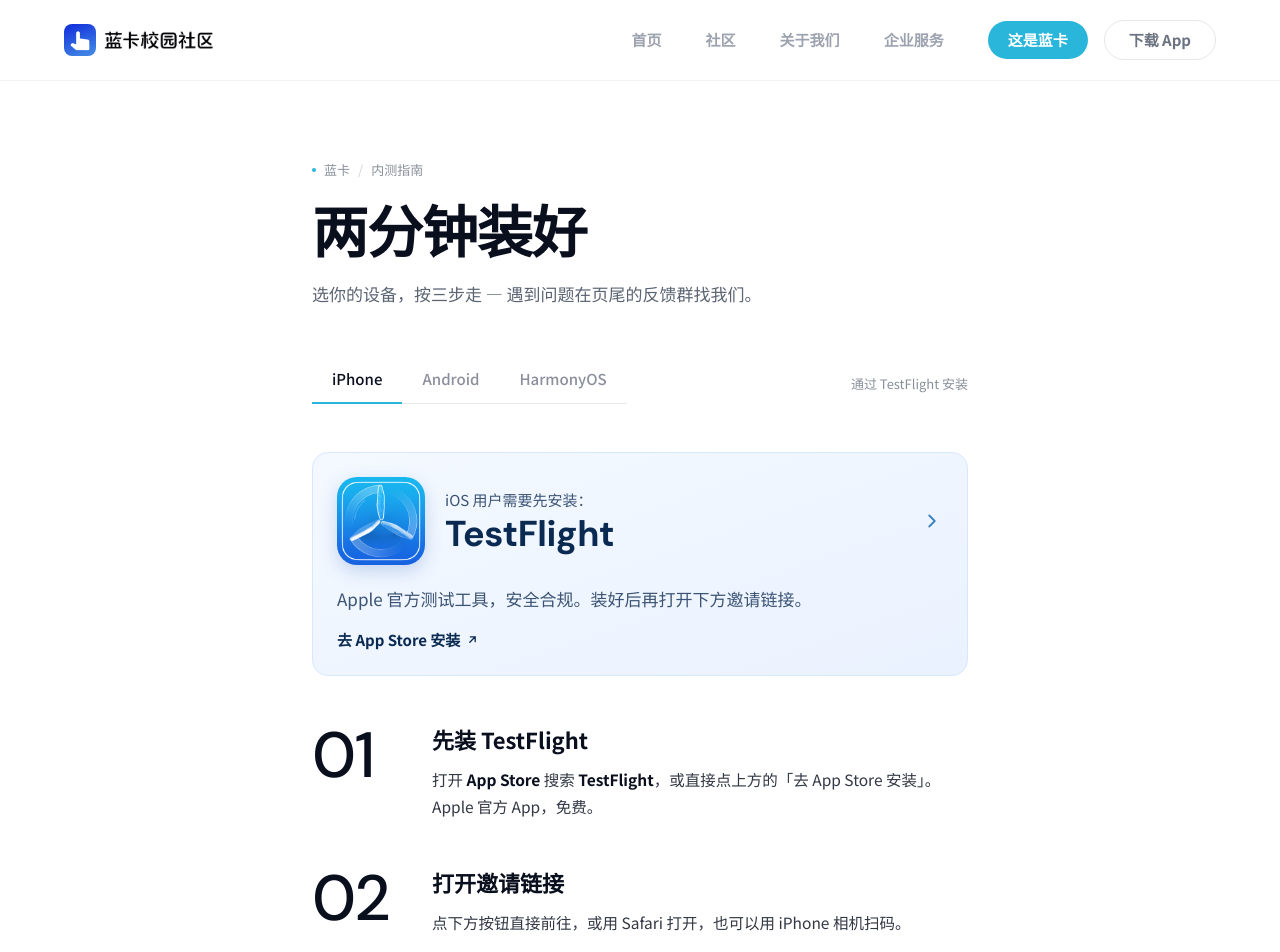
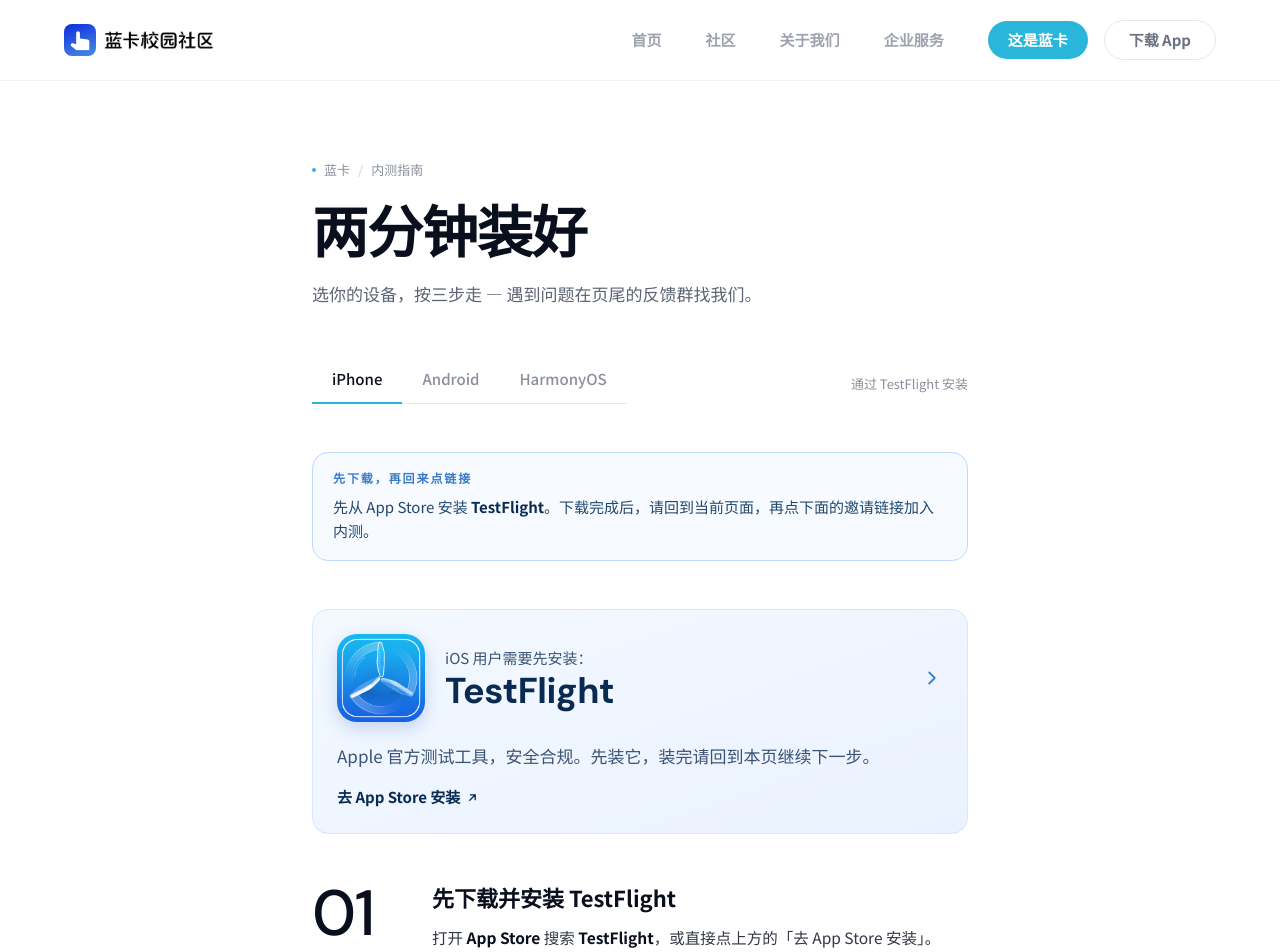
Before and after one commit to DohhhDo/innerweb, a Next.js app: page /beta in a window 1280 px wide. Shown: the top 952 px of the page. Built offline with nearby package versions, Linux system fonts and the light colour scheme; no server answers.

Commit message:
fix(beta): 强调 iOS 安装后返回点击链接

```diff
--- a/src/components/beta/beta-client.tsx
+++ b/src/components/beta/beta-client.tsx
@@ -301,6 +301,19 @@
   );
 }
 
+function IosReturnReminder() {
+  return (
+    <div className="rounded-2xl border border-[#BFD9FF] bg-[#F7FBFF] px-5 py-4 text-[#21476F]">
+      <div className="text-[12px] font-semibold uppercase tracking-[0.16em] text-[#3A7CC9]">
+        先下载，再回来点链接
+      </div>
+      <p className="mt-2 text-[15px] leading-[1.65]">
+        先从 App Store 安装 <b className="text-[#0A2A52]">TestFlight</b>。下载完成后，请回到当前页面，再点下面的邀请链接加入内测。
+      </p>
+    </div>
+  );
+}
+
 function TestFlightCallout() {
   return (
     <a
@@ -334,7 +347,7 @@
       </div>
 
       <p className="mt-5 text-[17px] leading-[1.65] text-[#3B5374]">
-        Apple 官方测试工具，安全合规。装好后再打开下方邀请链接。
+        Apple 官方测试工具，安全合规。先装它，装完请回到本页继续下一步。
       </p>
 
       <div className="mt-4 inline-flex items-center gap-1.5 text-[15px] font-semibold text-[#0A2A52]">
@@ -350,14 +363,16 @@
 function IosGuide({ url, qr }: { url: string; qr: string }) {
   return (
     <div className="flex flex-col gap-12">
+      <IosReturnReminder />
+
       <TestFlightCallout />
 
-      <Step n="01" title="先装 TestFlight">
-        打开 <b className="text-[#0A0F1E]">App Store</b> 搜索 <b className="text-[#0A0F1E]">TestFlight</b>，或直接点上方的「去 App Store 安装」。Apple 官方 App，免费。
+      <Step n="01" title="先下载并安装 TestFlight">
+        打开 <b className="text-[#0A0F1E]">App Store</b> 搜索 <b className="text-[#0A0F1E]">TestFlight</b>，或直接点上方的「去 App Store 安装」。Apple 官方 App，免费。装好后回到本页继续下一步。
       </Step>
 
-      <Step n="02" title="打开邀请链接">
-        点下方按钮直接前往，或用 Safari 打开，也可以用 iPhone 相机扫码。
+      <Step n="02" title="回到本页，再打开邀请链接">
+        装好 TestFlight 后，再点下方按钮直接前往；也可以用 Safari 打开，或用 iPhone 相机扫码。
         <InlineCTA href={url} label="前往 TestFlight" />
         <QrAside qr={qr} label="testflight.apple.com/join/39TDzfY9" />
       </Step>
```
Also changed, not shown: 1 other file (tests, documents, lock files or other folders).
